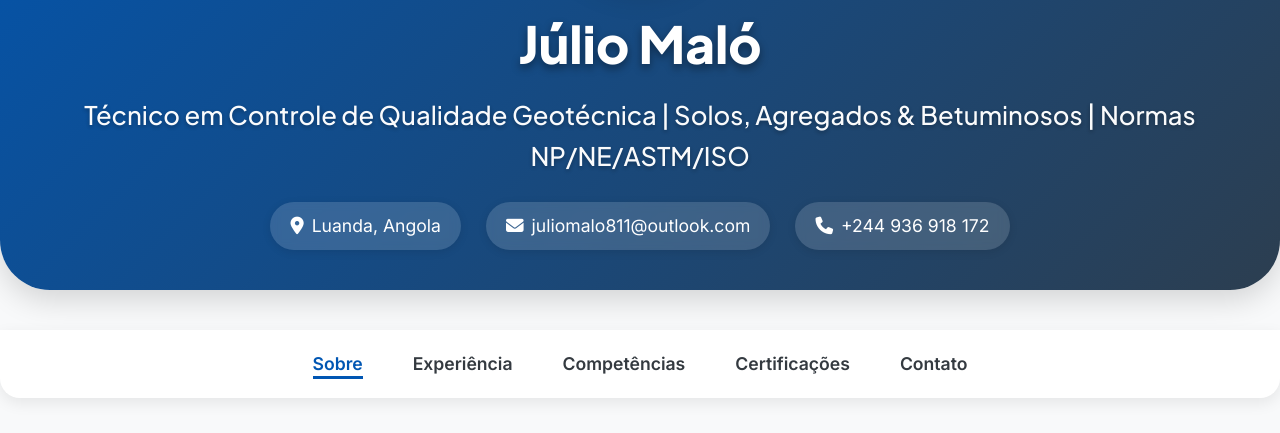
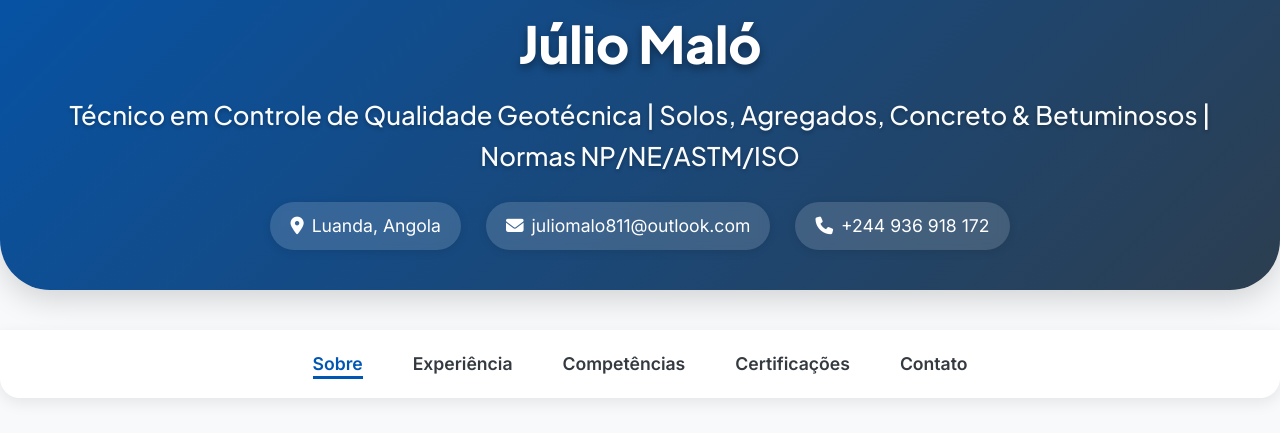
Before and after one commit to JM936/juliolab, a plain HTML site: page index.html in a window 1280 px wide. Shown: the part 367-800 px from the top of the page. Drawn offline with Linux system fonts and the light colour scheme.

Commit message:
Update index.html

```diff
--- a/index.html
+++ b/index.html
@@ -878,7 +878,7 @@
                 width: 120px;
             }
 
-            .skills-container, .certificates-grid, .footer-content {
+            .skills-container, .certificates-grid, .footer-content { /* Removido .projects-grid daqui */
                 grid-template-columns: 1fr; /* Uma coluna em telas pequenas */
             }
 
@@ -905,7 +905,7 @@
                     <img src="https://raw.githubusercontent.com/JM936/juliolab/main/Imagens/Profile.jpg" alt="Foto de Perfil de Júlio Maló">
                 </div>
                 <h1>Júlio Maló</h1>
-                <h2 data-translate="job_title">Técnico em Controle de Qualidade Geotécnica | Solos, Agregados & Betuminosos | Normas NP/NE/ASTM/ISO</h2>
+                <h2 data-translate="job_title">Técnico em Controle de Qualidade Geotécnica | Solos, Agregados, Concreto & Betuminosos | Normas NP/NE/ASTM/ISO</h2>
 
                 <div class="contact-info">
                     <div class="contact-item">
@@ -932,6 +932,7 @@
             <ul>
                 <li><a href="#about" data-translate="menu_about">Sobre</a></li>
                 <li><a href="#experience" data-translate="menu_experience">Experiência</a></li>
+                <!-- Removido o link para Projetos -->
                 <li><a href="#skills" data-translate="menu_skills">Competências</a></li>
                 <li><a href="#certifications" data-translate="menu_certifications">Certificações</a></li>
                 <li><a href="#contact" data-translate="menu_contact">Contato</a></li>
@@ -979,7 +980,7 @@
                 <!-- Imagem para a experiência MCA - no lado oposto -->
                 <div class="timeline-item timeline-image-item">
                     <div class="timeline-content">
-                        <img src="https://raw.githubusercontent.com/JM936/juliolab/main/Imagens/MCa.jpg" style="max-width: 100%; height: auto; border-radius: 10px; box-shadow: 0 4px 10px rgba(0, 0, 0, 0.1); object-fit: cover;" alt="Imagem de Técnico de Laboratório de Qualidade da MCA">
+                        <img src="https://raw.githubusercontent.com/JM936/juliolab/main/Imagens/MCa.jpg" alt="Imagem de Técnico de Laboratório de Qualidade da MCA" style="max-width: 100%; height: auto; border-radius: 10px; box-shadow: 0 4px 10px rgba(0, 0, 0, 0.1); object-fit: cover;">
                     </div>
                 </div>
 
@@ -996,7 +997,7 @@
                 <!-- Nova Imagem para a experiência Mota-Engil - no lado oposto -->
                 <div class="timeline-item timeline-image-item">
                     <div class="timeline-content">
-                        <img src="https://raw.githubusercontent.com/JM936/juliolab/main/Imagens/Mota.jpg" style="max-width: 100%; height: auto; border-radius: 10px; box-shadow: 0 4px 10px rgba(0, 0, 0, 0.1); object-fit: cover;" alt="Imagem de Técnico de Laboratório de Geotecnia da Mota-Engil">
+                        <img src="https://raw.githubusercontent.com/JM936/juliolab/main/Imagens/Mota.jpg" alt="Imagem de Técnico de Laboratório de Geotecnia da Mota-Engil" style="max-width: 100%; height: auto; border-radius: 10px; box-shadow: 0 4px 10px rgba(0, 0, 0, 0.1); object-fit: cover;">
                     </div>
                 </div>
 
@@ -1013,7 +1014,7 @@
                 <!-- Nova Imagem para a experiência Omatapalo - no lado oposto -->
                 <div class="timeline-item timeline-image-item">
                     <div class="timeline-content">
-                        <img src="https://raw.githubusercontent.com/JM936/juliolab/main/Imagens/Omata.jpg" style="max-width: 100%; height: auto; border-radius: 10px; box-shadow: 0 4px 10px rgba(0, 0, 0, 0.1); object-fit: cover;" alt="Imagem de Técnico de Laboratório Omatapalo">
+                        <img src="https://raw.githubusercontent.com/JM936/juliolab/main/Imagens/Omata.jpg" alt="Imagem de Técnico de Laboratório Omatapalo" style="max-width: 100%; height: auto; border-radius: 10px; box-shadow: 0 4px 10px rgba(0, 0, 0, 0.1); object-fit: cover;">
                     </div>
                 </div>
 
@@ -1030,12 +1031,14 @@
                 <!-- Nova Imagem para a experiência Odebrecht - no lado oposto -->
                 <div class="timeline-item timeline-image-item">
                     <div class="timeline-content">
-                        <img src="https://raw.githubusercontent.com/JM936/juliolab/main/Imagens/Ode.jpg" style="max-width: 100%; height: auto; border-radius: 10px; box-shadow: 0 4px 10px rgba(0, 0, 0, 0.1); object-fit: cover;" alt="Imagem de Técnico de Laboratório Odebrecht">
+                        <img src="https://raw.githubusercontent.com/JM936/juliolab/main/Imagens/Ode.jpg" alt="Imagem de Técnico de Laboratório Odebrecht" style="max-width: 100%; height: auto; border-radius: 10px; box-shadow: 0 4px 10px rgba(0, 0, 0, 0.1); object-fit: cover;">
                     </div>
                 </div>
             </div>
         </div>
     </section>
+
+    <!-- Removida a Seção de Projetos -->
 
     <!-- Seção de Competências -->
     <section id="skills">
@@ -1268,6 +1271,7 @@
                     <ul class="contact-list">
                         <li><a href="#about" data-translate="menu_about">Sobre</a></li>
                         <li><a href="#experience" data-translate="menu_experience">Experiência</a></li>
+                        <!-- Removido o link para Projetos no rodapé -->
                         <li><a href="#skills" data-translate="menu_skills">Competências</a></li>
                         <li><a href="#certifications" data-translate="menu_certifications">Certificações</a></li>
                     </ul>
@@ -1285,10 +1289,11 @@
         const translations = {
             pt: {
                 // Cabeçalho
-                job_title: "Técnico em Controle de Qualidade Geotécnica | Solos, Agregados & Betuminosos | Normas NP/NE/ASTM/ISO",
+                job_title: "Técnico em Controle de Qualidade Geotécnica | Solos, Agregados, Concreto & Betuminosos | Normas NP/NE/ASTM/ISO",
                 // Menu
                 menu_about: "Sobre",
                 menu_experience: "Experiência",
+                // Removida a tradução para o menu de projetos
                 menu_skills: "Competências",
                 menu_certifications: "Certificações",
                 menu_contact: "Contato",
@@ -1302,7 +1307,7 @@
                 present: "Presente",
                 competences: "Competências:",
                 job1_title: "Técnico de Laboratório de Controle de Qualidade",
-                job1_desc: "Faço controlo de qualidade em grandes projetos fotovoltaicos, assegurando confiabilidade dos ensaios segundo as normas de qualidades (NP/ASTM/UNEC).",
+                job1_desc: "Faço controlo de qualidade em grandes projetos fotovoltaicos, assegurando confiabilidade dos ensaios segundo as normas de qualidades (NP/ASTM/UNEC).\n",
                 job1_skills: "Liderança de ensaios, Excel Avançado (Macros, Planilhas Dinâmicas), Controle de Qualidade em Projetos de Energia Solar",
                 job2_title: "Técnico de Laboratório Geotecnia",
                 job2_desc: "Desempenhei um papel crucial no laboratório Central, executando a caracterização geotécnica de mais de 500 amostras de solo para garantir estrita conformidade com a NP NE/UNEC.",
@@ -1313,6 +1318,7 @@
                 job4_title: "Técnico de Laboratório",
                 job4_desc: "Trabalhei como técnico de laboratório, executando ensaios de caracterização completa de Solos, Agregados e Betuminosos. Realizei o controlo de Betão (desde a moldagem até ao rompimento) e o controlo de Trecho no Campo (In Situ), entre outros ensaios.",
                 job4_skills: "Caracterização de Solos, Caracterização de Agregados, Caracterização de Betuminosos, Controlo de Betão, Controlo de Trecho no Campo (In Situ), Ensaios de Laboratório",
+                // Removidas as traduções da Seção de Projetos
                 // Seção de Competências
                 skills_title: "Principais Competências",
                 soil_tests: "Ensaios de Solos",
@@ -1365,14 +1371,19 @@
                 geotechnical_description: "Descrição Geotécnica de testemunhos de sondagem",
                 issued_dez: "Emitido em dez de 2024",
                 geotechnical_description_desc: "Curso sobre a descrição e classificação de testemunhos de sondagem para fins geotécnicos.",
-                geotechnical_description_skills: "Classificação de solos, interpretação de sondagens, documentação geotécnica, relatórios técnicos."
+                geotechnical_description_skills: "Classificação de solos, interpretação de sondagens, documentação geotécnica, relatórios técnicos.",
+                // Rodapé
+                contact_title: "Entre em Contato",
+                quick_links_title: "Links Rápidos",
+                all_rights_reserved: "Todos os direitos reservados."
             },
             en: {
                 // Header
-                job_title: "Geotechnical Quality Control Technician | Soils, Aggregates & Bituminous | NP/NE/ASTM/ISO Standards",
+                job_title: "Geotechnical Quality Control Technician | Soils, Aggregates, Concrete & Bituminous | NP/NE/ASTM/ISO Standards",
                 // Menu
                 menu_about: "About",
                 menu_experience: "Experience",
+                // Removida a tradução para o menu de projetos
                 menu_skills: "Skills",
                 menu_certifications: "Certifications",
                 menu_contact: "Contact",
@@ -1397,7 +1408,8 @@
                 job4_title: "Laboratory Technician",
                 job4_desc: "I worked as a laboratory technician at Odebrecht from 2017 to 2019, performing complete characterization tests for Soils, Aggregates, and Bituminous materials. I carried out Concrete control (from molding to breaking) and On-site (In Situ) Section control, among other tests.",
                 job4_skills: "Soil Characterization, Aggregate Characterization, Bituminous Characterization, Concrete Control, On-site Section Control (In Situ), Laboratory Tests",
-                // Skills Section
+                // Removidas as traduções da Seção de Projetos
+                // Seção de Competências
                 skills_title: "Key Competencies",
                 soil_tests: "Soil Tests",
                 granulometry: "Granulometry",
@@ -1449,14 +1461,19 @@
                 geotechnical_description: "Geotechnical description of boreholes",
                 issued_dez: "Issued Dec 2024",
                 geotechnical_description_desc: "Course on the description and classification of borehole samples for geotechnical purposes.",
-                geotechnical_description_skills: "Soil classification, borehole interpretation, geotechnical documentation, technical reports."
+                geotechnical_description_skills: "Soil classification, borehole interpretation, geotechnical documentation, technical reports.",
+                // Footer
+                contact_title: "Contact Me",
+                quick_links_title: "Quick Links",
+                all_rights_reserved: "All rights reserved."
             },
             fr: {
                 // Header
-                job_title: "Technicien en Contrôle Qualité Géotechnique | Sols, Agrégats & Bitumineux | Normes NP/NE/ASTM/ISO",
+                job_title: "Technicien en Contrôle Qualité Géotechnique | Sols, Agrégats, Béton & Bitumineux | Normes NP/NE/ASTM/ISO",
                 // Menu
                 menu_about: "À Propos",
                 menu_experience: "Expérience",
+                // Removida a tradução para o menu de projetos
                 menu_skills: "Compétences",
                 menu_certifications: "Certificações",
                 menu_contact: "Contact",
@@ -1464,7 +1481,7 @@
                 about_title: "À Propos de Moi",
                 about_p1: "Technicien de laboratoire avec plus de 5 ans d'expérience en contrôle qualité géotechnique, intervenant sur de grands projets en Angola. Je me suis spécialisé dans les essais de caractérisation des sols, granulats, bétons et matériaux bitumineux, assurant la conformité avec les normes NP, EN, ASTM et ISO.",
                 about_p2: "J'ai contribué à plus de 20 projets d'infrastructure, réduisant les non-conformités jusqu'à 20% grâce à l'utilisation d'outils tels qu'Excel Avancé et Go-Lab. Je suis passionné par le génie civil et engagé envers la sécurité et la durabilité, recherchant des défis où mon expertise peut générer un impact mondial. J'ai une maîtrise avancée de l'analyse de données et de l'optimisation des processus, toujours en ligne avec les meilleures pratiques techniques.",
-                about_p3: "Je suis aberto aux colaborações et oportunidades dans le domaine de la géotechnique – conecte-se comigo para trocar experiências !",
+                about_p3: "Je suis ouvert aux collaborations et opportunités dans le domaine de la géotechnique – connectez-vous avec moi pour échanger des expériences !",
                 // Experience Section
                 experience_title: "Expérience Professionnelle",
                 present: "Actuel",
@@ -1474,14 +1491,15 @@
                 job1_skills: "Leadership d'essais, Excel Avancé (Macros, Tableaux Dynamiques), Contrôle Qualité dans les Projets d'Énergie Solaire",
                 job2_title: "Technicien de Laboratoire Géotechnique",
                 job2_desc: "J'ai joué un rôle crucial au laboratoire Central, effectuant la caractérisation géotechnique de plus de 500 échantillons de sol pour garantir une stricte conformidade com a NP NE/UNEC.",
-                job2_skills: "Construção, Microsoft Office, Analyse de Sols, Gestion de Laboratoire",
+                job2_skills: "Construction, Microsoft Office, Analyse de Sols, Gestion de Laboratoire",
                 job3_title: "Technicien de Laboratório",
                 job3_desc: "Travail en laboratoire axé sur les essais de caractérisation des matériaux de construction, agrégats et sols, suivant les normes techniques établies.",
                 job3_skills: "Exécution d'Essais, Contrôle Qualidade, Analyse des Résultats",
                 job4_title: "Technicien de Laboratório",
-                job4_desc: "J'ai trabalhei como técnico de laboratório, executando des essais de caracterização completa de Sols, Agrégats et Bitumineux. J'ai réalisé le contrôle du Béton (du moulage à la rupture) e o controle de Section sur le Terrain (In Situ), entre outros ensaios.",
+                job4_desc: "J'ai travaillé como technicien de laboratório, executando des essais de caractérisation complète de Sols, Agrégats et Bitumineux. J'ai réalisé le contrôle du Béton (du moulage à la rupture) et le contrôle de Section sur le Terrain (In Situ), entre outros ensaios.",
                 job4_skills: "Caractérisation de Sols, Caractérisation de Granulats, Caractérisation de Bitumineux, Contrôle du Béton, Contrôle de Section sur le Terrain (In Situ), Essais de Laboratoire",
-                // Skills Section
+                // Removidas as traduções da Seção de Projetos
+                // Seção de Competências
                 skills_title: "Compétences Clés",
                 soil_tests: "Essais de Sols",
                 granulometry: "Granulométrie",
@@ -1508,32 +1526,36 @@
                 binder_content: "Teneur en Liant",
                 void_density: "Densité des Vides",
                 // Certifications Section
-                certifications_title: "Licenças e Certificados",
+                certifications_title: "Licences et Certificats",
                 metrology: "Métrologie",
                 issued_mar: "Délivré en mars 2025",
                 metrology_desc: "Certificat de Métrologie axé sur les applications géotechniques et de génie civil.",
-                metrology_skills: "Précision des mesures, étalonnage des équipements, normes de métrologie appliquées.",
+                metrology_skills: "Précision des mesures, étalonnage des équipements, normas de metrologia aplicadas.",
                 soil_mechanics: "Mécanique des Sols",
-                issued_jul: "Délivré en julho de 2024",
+                issued_jul: "Délivré en juillet 2024",
                 soil_mechanics_desc: "Formação avançada em mecânica dos solos e suas aplicações em engenharia geotécnica, axada na execução de ensaios em laboratório e sistemas de qualidade.",
-                soil_mechanics_skills: "Exécution d'essais en laboratório, sistema qualidade, compétences analytiques, controle qualidade, ingénierie, construction.",
+                soil_mechanics_skills: "Exécution d'essais em laboratório, sistema qualidade, compétences analytiques, controle qualidade, ingénierie, construction.",
                 asphalt_mixes: "Mélanges Asphalte",
                 asphalt_title: "Conception, Matériaux et Dosage",
-                issued_aug: "Délivré en agosto de 2024",
-                asphalt_desc: "Spécialisation en mélanges d'asphalte, abordando conceituação, materiais e métodos de dosagem.",
-                asphalt_skills: "Système de qualidade, análise de materiais bituminosos, dosagem de misturas asfálticas.",
+                issued_aug: "Délivré en août 2024",
+                asphalt_desc: "Spécialisation en mélanges d'asphalte, abordando la conception, les matériaux et les méthodes de dosage.",
+                asphalt_skills: "Système de qualidade, análise de materiais bituminosos, dosagem de mélanges asphaltiques.",
                 pathologies_title: "Patologias des Estruturas",
-                concrete_pathologies: "Conceitos essenciais sobre Patologias em Estruturas de Concreto",
+                concrete_pathologies: "Concepts essentiels sur les Pathologies des Structures en Béton",
                 pathologies_desc: "Formação especializada em identificação e análise de patologias em estruturas de concreto.",
                 pathologies_skills: "Sistema de qualidade, diagnóstico de patologias, prevenção de falhas em estruturas.",
                 construction_material: "Matériaux de Construction",
                 issued_jun: "Délivré en junho de 2024",
                 construction_material_desc: "Cours axé sur la conceptualização, les propriedades et les aplicações dos materiais de construção essenciais para o génie civil.",
-                construction_material_skills: "Análise de materiais, normas de construção, controle de qualidade em obras, ensaios de materiais.",
+                construction_material_skills: "Análise dos materiais, normas de construção, controle de qualidade em obras, ensaios de materiais.",
                 geotechnical_description: "Description géotechnique des témoins de sondage",
-                issued_dez: "Délivré en dez de 2024",
-                geotechnical_description_desc: "Cours sur a descrição e classificação dos testemunhos de sondagem para fins geotécnicos.",
-                geotechnical_description_skills: "Classificação des sols, interpretação das sondagens, documentação geotécnica, relatórios técnicos."
+                issued_dez: "Délivré en déc. 2024",
+                geotechnical_description_desc: "Cours sur la description et la classification des échantillons de sondage à des fins géotechniques.",
+                geotechnical_description_skills: "Classificação des sols, interprétation des sondages, documentação geotécnica, relatórios técnicos.",
+                // Rodapé
+                contact_title: "Contactez-moi",
+                quick_links_title: "Liens Rapides",
+                all_rights_reserved: "Tous droits réservés."
             }
         };
 
@@ -1577,6 +1599,7 @@
         const timelineItems = document.querySelectorAll('.timeline-item');
         const skillCategories = document.querySelectorAll('.skill-category');
         const certificateCards = document.querySelectorAll('.certificate-card');
+        // Removida a seleção de projectCards
 
 
         const observerOptions = {
@@ -1632,6 +1655,8 @@
             });
         }, { threshold: 0.15 }); // Aja quando o cartão do certificado estiver 15% visível
 
+        // Removido o observador para cartões de projeto
+
 
         function setupIntersectionObservers() {
             sections.forEach(section => {
@@ -1649,6 +1674,8 @@
             certificateCards.forEach(card => {
                 certificateCardObserver.observe(card);
             });
+
+            // Removida a observação de projectCards
         }
 
         // Lógica para rolagem suave da navegação
```
